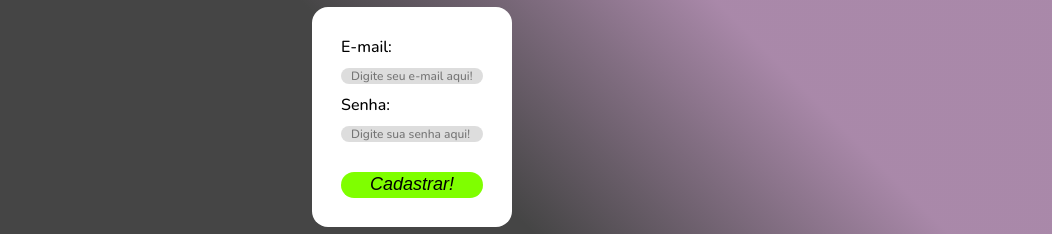
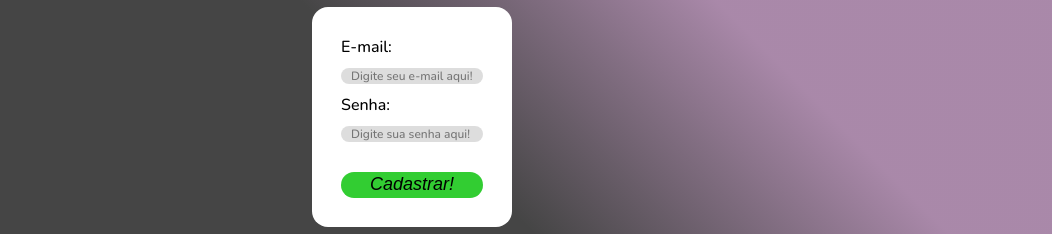
Before and after one commit to gabrieellh/login-page, a plain HTML site: page index.html in a window 1280 px wide. Shown: the part 288-522 px from the top of the page, without its empty margins (228-1280 px from the left). Drawn offline with nearby package versions, Linux system fonts and the light colour scheme.

Commit message:
second-style-commit

```diff
--- a/style.css
+++ b/style.css
@@ -64,7 +64,7 @@ body {
 }
 
 .btn {
-    background-color: 	#7FFF00;
+    background-color: #32CD32;
     border-radius: 16rem;
     border-style: none;
     height: 30px;
```
